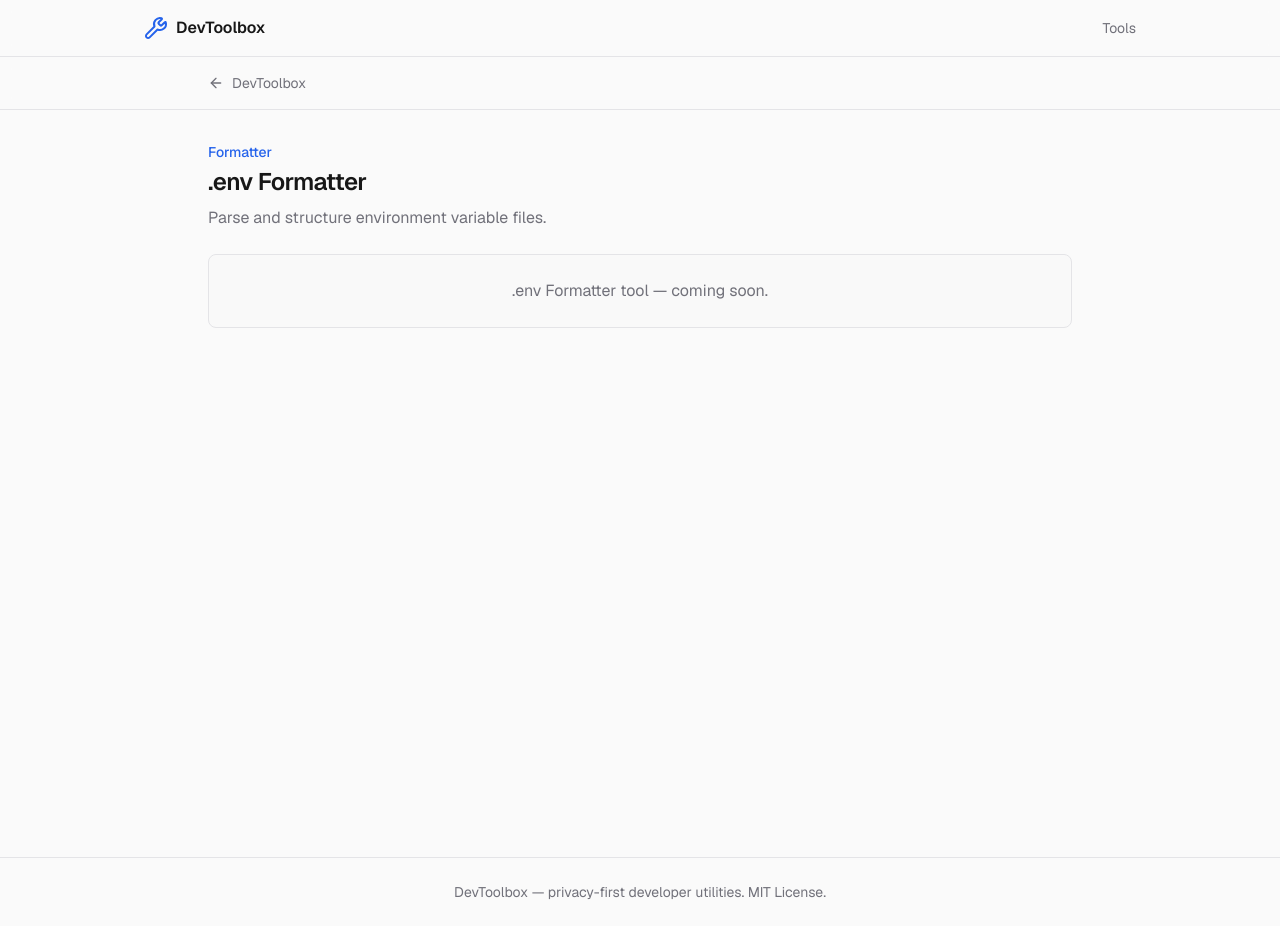
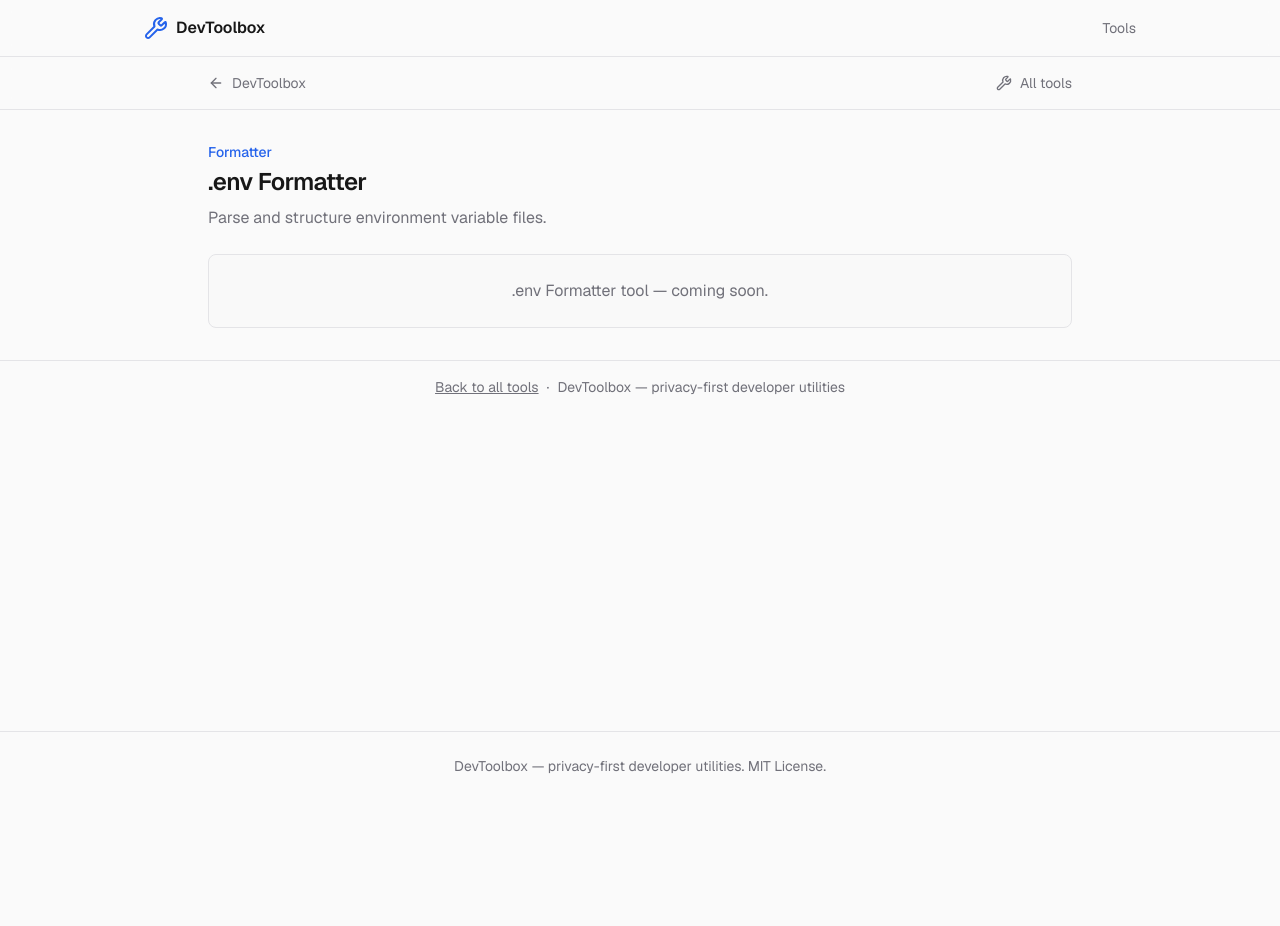
Before and after one commit to dchobarkar/devtoolbox, a Next.js app: page /tools/env-formatter in a window 1280 px wide. After the commit the page ends 800 px from the top, so only its background shows below. Built offline with nearby package versions, Linux system fonts and the light colour scheme.

Commit message:
refactor: implement layout structure

```diff
--- a/app/tools/base64/page.tsx
+++ b/app/tools/base64/page.tsx
@@ -1,6 +1,6 @@
 import { notFound } from "next/navigation";
 import { getToolBySlug, getToolMetadata } from "@/lib/tools";
-import { ToolLayout } from "@/components/tool";
+import { ToolPageHeader } from "@/components/tool";
 import { Base64Client } from "./_components/tool-client";
 
 const slug = "base64";
@@ -15,12 +15,13 @@ export default function Base64Page() {
   const tool = getToolBySlug(slug);
   if (!tool) notFound();
   return (
-    <ToolLayout
-      title={tool.name}
-      description={tool.description}
-      category={tool.category}
-    >
+    <>
+      <ToolPageHeader
+        category={tool.category}
+        title={tool.name}
+        description={tool.description}
+      />
       <Base64Client />
-    </ToolLayout>
+    </>
   );
 }
--- a/app/tools/env-formatter/page.tsx
+++ b/app/tools/env-formatter/page.tsx
@@ -1,6 +1,6 @@
 import { notFound } from "next/navigation";
 import { getToolBySlug, getToolMetadata } from "@/lib/tools";
-import { ToolLayout } from "@/components/tool";
+import { ToolPageHeader } from "@/components/tool";
 import { EnvFormatterClient } from "./_components/tool-client";
 
 const slug = "env-formatter";
@@ -15,12 +15,13 @@ export default function EnvFormatterPage() {
   const tool = getToolBySlug(slug);
   if (!tool) notFound();
   return (
-    <ToolLayout
-      title={tool.name}
-      description={tool.description}
-      category={tool.category}
-    >
+    <>
+      <ToolPageHeader
+        category={tool.category}
+        title={tool.name}
+        description={tool.description}
+      />
       <EnvFormatterClient />
-    </ToolLayout>
+    </>
   );
 }
--- a/app/tools/json-formatter/page.tsx
+++ b/app/tools/json-formatter/page.tsx
@@ -1,6 +1,6 @@
 import { notFound } from "next/navigation";
 import { getToolBySlug, getToolMetadata } from "@/lib/tools";
-import { ToolLayout } from "@/components/tool";
+import { ToolPageHeader } from "@/components/tool";
 import { JsonFormatterClient } from "./_components/tool-client";
 
 const slug = "json-formatter";
@@ -15,12 +15,13 @@ export default function JsonFormatterPage() {
   const tool = getToolBySlug(slug);
   if (!tool) notFound();
   return (
-    <ToolLayout
-      title={tool.name}
-      description={tool.description}
-      category={tool.category}
-    >
+    <>
+      <ToolPageHeader
+        category={tool.category}
+        title={tool.name}
+        description={tool.description}
+      />
       <JsonFormatterClient />
-    </ToolLayout>
+    </>
   );
 }
--- a/app/tools/jwt-decoder/page.tsx
+++ b/app/tools/jwt-decoder/page.tsx
@@ -1,6 +1,6 @@
 import { notFound } from "next/navigation";
 import { getToolBySlug, getToolMetadata } from "@/lib/tools";
-import { ToolLayout } from "@/components/tool";
+import { ToolPageHeader } from "@/components/tool";
 import { JwtDecoderClient } from "./_components/tool-client";
 
 const slug = "jwt-decoder";
@@ -15,12 +15,13 @@ export default function JwtDecoderPage() {
   const tool = getToolBySlug(slug);
   if (!tool) notFound();
   return (
-    <ToolLayout
-      title={tool.name}
-      description={tool.description}
-      category={tool.category}
-    >
+    <>
+      <ToolPageHeader
+        category={tool.category}
+        title={tool.name}
+        description={tool.description}
+      />
       <JwtDecoderClient />
-    </ToolLayout>
+    </>
   );
 }
--- /dev/null
+++ b/app/tools/layout.tsx
@@ -0,0 +1,15 @@
+import { ToolNavbar, ToolFooter } from "@/components/tool";
+
+export default function ToolsLayout({
+  children,
+}: {
+  children: React.ReactNode;
+}) {
+  return (
+    <>
+      <ToolNavbar />
+      <main className="mx-auto max-w-4xl flex-1 px-4 py-8">{children}</main>
+      <ToolFooter />
+    </>
+  );
+}
--- a/app/tools/regex-tester/page.tsx
+++ b/app/tools/regex-tester/page.tsx
@@ -1,6 +1,6 @@
 import { notFound } from "next/navigation";
 import { getToolBySlug, getToolMetadata } from "@/lib/tools";
-import { ToolLayout } from "@/components/tool";
+import { ToolPageHeader } from "@/components/tool";
 import { RegexTesterClient } from "./_components/tool-client";
 
 const slug = "regex-tester";
@@ -15,12 +15,13 @@ export default function RegexTesterPage() {
   const tool = getToolBySlug(slug);
   if (!tool) notFound();
   return (
-    <ToolLayout
-      title={tool.name}
-      description={tool.description}
-      category={tool.category}
-    >
+    <>
+      <ToolPageHeader
+        category={tool.category}
+        title={tool.name}
+        description={tool.description}
+      />
       <RegexTesterClient />
-    </ToolLayout>
+    </>
   );
 }
--- a/app/tools/timestamp/page.tsx
+++ b/app/tools/timestamp/page.tsx
@@ -1,6 +1,6 @@
 import { notFound } from "next/navigation";
 import { getToolBySlug, getToolMetadata } from "@/lib/tools";
-import { ToolLayout } from "@/components/tool";
+import { ToolPageHeader } from "@/components/tool";
 import { TimestampClient } from "./_components/tool-client";
 
 const slug = "timestamp";
@@ -15,12 +15,13 @@ export default function TimestampPage() {
   const tool = getToolBySlug(slug);
   if (!tool) notFound();
   return (
-    <ToolLayout
-      title={tool.name}
-      description={tool.description}
-      category={tool.category}
-    >
+    <>
+      <ToolPageHeader
+        category={tool.category}
+        title={tool.name}
+        description={tool.description}
+      />
       <TimestampClient />
-    </ToolLayout>
+    </>
   );
 }
--- /dev/null
+++ b/components/tool/ToolFooter.tsx
@@ -0,0 +1,21 @@
+import Link from "next/link";
+
+export function ToolFooter() {
+  return (
+    <footer
+      className="border-t border-border py-4 text-center text-sm text-muted-foreground"
+      role="contentinfo"
+    >
+      <div className="mx-auto max-w-4xl px-4">
+        <Link
+          href="/"
+          className="underline transition-colors hover:text-foreground focus:outline-none focus:ring-2 focus:ring-accent focus:ring-offset-2 focus:ring-offset-background rounded"
+        >
+          Back to all tools
+        </Link>
+        <span className="mx-2">·</span>
+        <span>DevToolbox — privacy-first developer utilities</span>
+      </div>
+    </footer>
+  );
+}
--- a/components/tool/ToolLayout.tsx
+++ /dev/null
@@ -1,43 +0,0 @@
-import Link from "next/link";
-import { ArrowLeft } from "lucide-react";
-
-interface ToolLayoutProps {
-  title: string;
-  description: string;
-  category: string;
-  children: React.ReactNode;
-}
-
-export function ToolLayout({
-  title,
-  description,
-  category,
-  children,
-}: ToolLayoutProps) {
-  return (
-    <div className="min-h-screen">
-      <header className="border-b border-border bg-background/95 backdrop-blur supports-backdrop-filter:bg-background/60">
-        <div className="mx-auto flex max-w-4xl items-center gap-4 px-4 py-4">
-          <Link
-            href="/"
-            className="flex items-center gap-2 text-sm text-muted-foreground transition-colors hover:text-foreground"
-            aria-label="Back to home"
-          >
-            <ArrowLeft className="h-4 w-4" />
-            <span>DevToolbox</span>
-          </Link>
-        </div>
-      </header>
-
-      <main className="mx-auto max-w-4xl px-4 py-8">
-        <div className="mb-6">
-          <p className="mb-1 text-sm font-medium text-accent">{category}</p>
-          <h1 className="text-2xl font-semibold tracking-tight">{title}</h1>
-          <p className="mt-2 text-muted-foreground">{description}</p>
-        </div>
-
-        {children}
-      </main>
-    </div>
-  );
-}
--- /dev/null
+++ b/components/tool/ToolNavbar.tsx
@@ -0,0 +1,30 @@
+import Link from "next/link";
+import { ArrowLeft, Wrench } from "lucide-react";
+
+export function ToolNavbar() {
+  return (
+    <header
+      className="border-b border-border bg-background/95 backdrop-blur supports-backdrop-filter:bg-background/60"
+      role="banner"
+    >
+      <div className="mx-auto flex max-w-4xl items-center gap-4 px-4 py-4">
+        <Link
+          href="/"
+          className="flex items-center gap-2 text-sm text-muted-foreground transition-colors hover:text-foreground"
+          aria-label="Back to home"
+        >
+          <ArrowLeft className="h-4 w-4" aria-hidden />
+          <span>DevToolbox</span>
+        </Link>
+        <Link
+          href="/"
+          className="ml-auto flex items-center gap-2 text-sm text-muted-foreground transition-colors hover:text-foreground"
+          aria-label="All tools"
+        >
+          <Wrench className="h-4 w-4" aria-hidden />
+          <span>All tools</span>
+        </Link>
+      </div>
+    </header>
+  );
+}
--- /dev/null
+++ b/components/tool/ToolPageHeader.tsx
@@ -0,0 +1,19 @@
+interface ToolPageHeaderProps {
+  category: string;
+  title: string;
+  description: string;
+}
+
+export function ToolPageHeader({
+  category,
+  title,
+  description,
+}: ToolPageHeaderProps) {
+  return (
+    <div className="mb-6">
+      <p className="mb-1 text-sm font-medium text-accent">{category}</p>
+      <h1 className="text-2xl font-semibold tracking-tight">{title}</h1>
+      <p className="mt-2 text-muted-foreground">{description}</p>
+    </div>
+  );
+}
--- a/components/tool/index.ts
+++ b/components/tool/index.ts
@@ -1 +1,3 @@
-export { ToolLayout } from "./ToolLayout";
+export { ToolFooter } from "./ToolFooter";
+export { ToolNavbar } from "./ToolNavbar";
+export { ToolPageHeader } from "./ToolPageHeader";
```
